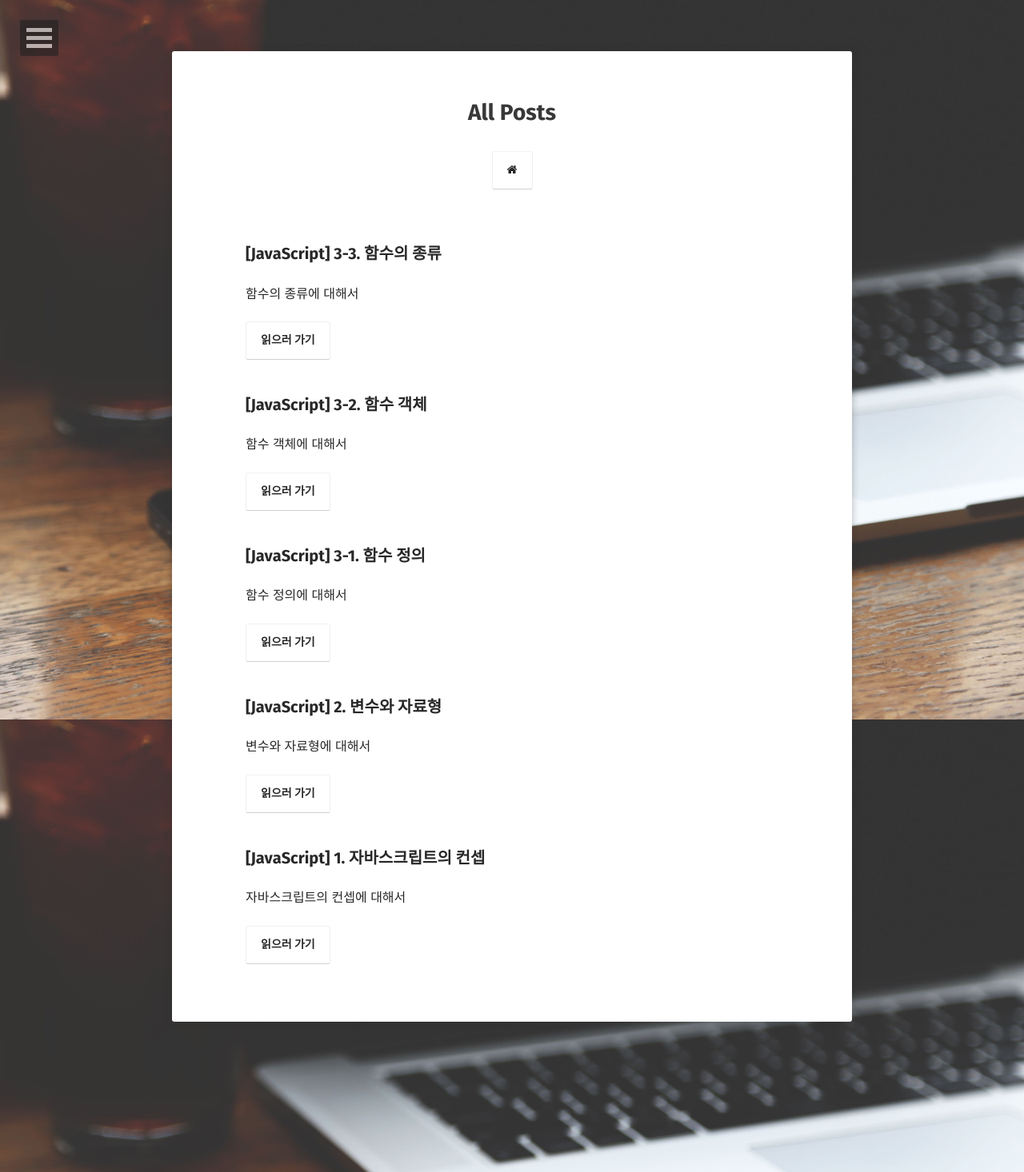
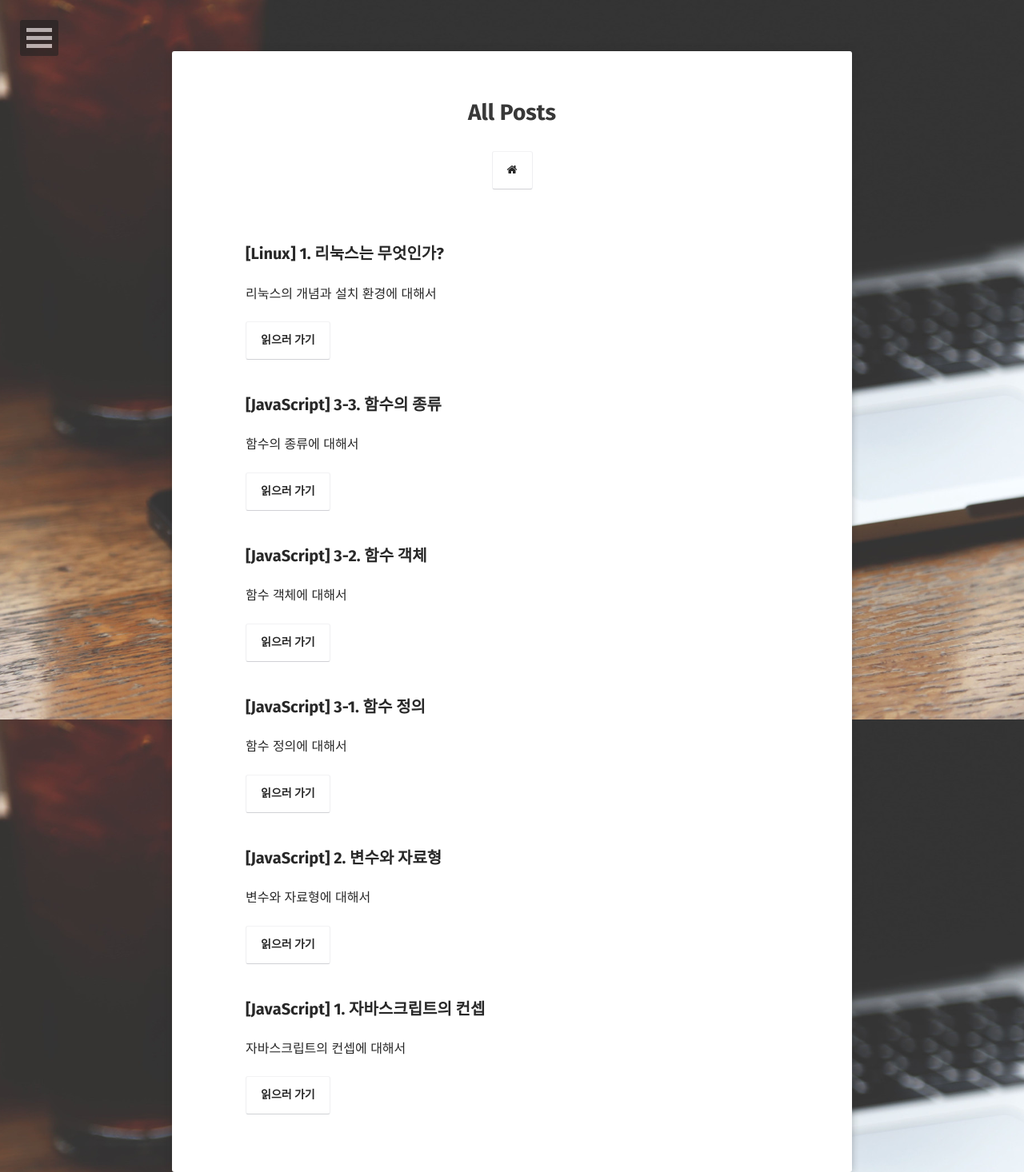
Before and after one commit to BKJang/DEVLOG, a Jekyll site: the page built from posts/index.md, in a window 1280 px wide. Shown: the whole page at 80% size. Built offline with Jekyll 4.4.1, drawn with Linux system fonts in a browser that asks for light colours; some web fonts are replaced; some of the changed lines change nothing that is shown.

Commit message:
Commit What_is_Linux_20180921

```diff
--- a/_includes/nav.html
+++ b/_includes/nav.html
@@ -127,6 +127,9 @@
                     <a href="{{ site.url }}/posts/javascript/">├ JavaScript</a>
                 </li>
                 <li>
+                    <a href="{{ site.url }}/posts/linux/">├ Linux</a>
+                </li>
+                <li>
                     <a href="{{ site.url }}/tags/">All Tags</a>
                 </li>
             </ul>
--- /dev/null
+++ b/_posts/linux/2018-09-21-What_is_Linux.md
@@ -0,0 +1,59 @@
+---
+layout: post
+title:  "[Linux] 1. 리눅스는 무엇인가?"
+date:   2018-09-20
+excerpt: "리눅스의 개념과 설치 환경에 대해서"
+tag:
+- linux
+comments: true
+---
+
+
+![Linux](/assets/img/Linux.jpg)
+
+
+## 리눅스(Linux)란?
+
+
+우리나라에선 개발자가 아닌 이상 마이크로소프트사에서 제작한 Windows라는 운영체제를 많이 이용한다. 요즘엔 애플사에서 제작한 Mac OS도 많이 상용화되었다. 여러분이 컴퓨터에 Windows를 설치하고 사용하면서 Windows라는 것을 정확히 인식하고 사용하는 사람이 얼마나 될까?
+
+사실상, 사용하면서도 운영체제가 어떤 기능을 하고 어떤 역할을 하는지 모르고 그냥 사용하는 사람이 대부분일 것이다.
+
+
+이러한 이야기들을 하는 이유는 **리눅스(Linux)도 이와 같은  운영체제**이기 때문이다. 리눅스는 굉장히  가벼운 운영체제일 뿐만 아니라  오픈소스(Open Source)이기 때문에 돈을 지불하지 않아도 된다. 유료 서비스를 제공하더라도 평가판을 제공하도록 되어있다.
+**리눅스의 기본 신념이 오픈소스이기 때문**이다. 또한 여러분이 개발자라는 영역에 뛰어든 이상 어떤 방향으로든 리눅스는 어디서든 마주하게 될 것이기 때문에 개인적으로 꼭 배워야 한다고 생각한다.
+
+리눅스가 만들어진 배경, 역사 이런 것은 처음 배우는 입장에서 그다지 와닿지 않기 때문에 소개하지 않으려 한다. 나 또한, 누구에게 배운 것이 아니라 흥미가 생기고 자연스럽게 알게 되었기 때문에.
+
+<br/>
+
+## 리눅스(Linux) 환경 갖추기
+
+이쯤되면 어느 정도 아는 분이라면  _**'그럼 같은 운영체제인데 어떻게 환경을 갖추지?**' _라는 의문을 가진 분이 있을 것이다. 여러분이 사용하는 Windows를 포맷하고 Linux라는 운영체제를 컴퓨터에 설치할 수는 없지 않은가?
+
+하나의 컴퓨터로 하는 방법은 2가지가 있다. 2개의 운영체제를 한 컴퓨터에 돌리는 방법이 있고, 가상머신을 이용하는 방법이 있다.
+
+![Linux](/assets/img/Linux_booting.png)
+
+
+첫 번째 방법을 **Multi Booting**이라고 하고 두번 째 방법을 **Virtual Booting**이라고 한다.
+
+Multi Booting을 사용하면 컴퓨터의 하드 용량의 반을 리눅스가 잡아먹기 때문에 여러분이 Windows를 사용하면서 불편할 수 있다. 그래서 후자인 Virtual Booting방식을 사용할 것이다. 이 방식은 가상 머신을 작동시킬때만 용량을 잡아먹기 때문에 Linux를 이용할 때가 아니면 평소와 같이 컴퓨터를 사용할 수가 있다.
+
+물론, 여유가 된다면 Linux용 데스크탑을 하나 정도 두면 굳이 가상머신을 설치할 필요가 없이 좀 더 쾌적하게 Linux를 접할 수 있을 것 같다.
+
+**즉, Windows라는 운영체제가 가상 머신을 작동시키고 가상머신이 작동될 때만 그 위에서 Linux라는 운영체제를 작동시키는 것이다.  JAVA에서 JVM의 개념과 비슷하다.**
+
+
+그렇다면 **가상머신(Virtual Machine)**은 어떤걸 써야 할까?
+
+
+그리고 Linux는 오픈소스다 보니 여러가지 OS가 있는데 Redhat 계열의 **CentOS**를 사용할 예정이다.
+
+<br/>
+
+[VMware10 다운받으러 가기](http://www.mediafire.com/download/eeche2ha2o3ph5h/VMware-workstation-full-10.0.5-2443746.exe)
+
+[VMware12 다운받으러 가기](http://www.vmware.com/products/workstation/workstation-evaluation)
+
+[CentOS 다운받으러 가기](http://www.centos.org)
```
Also changed, not shown: assets/img/Linux.jpg (added), assets/img/Linux_booting.png (added).
